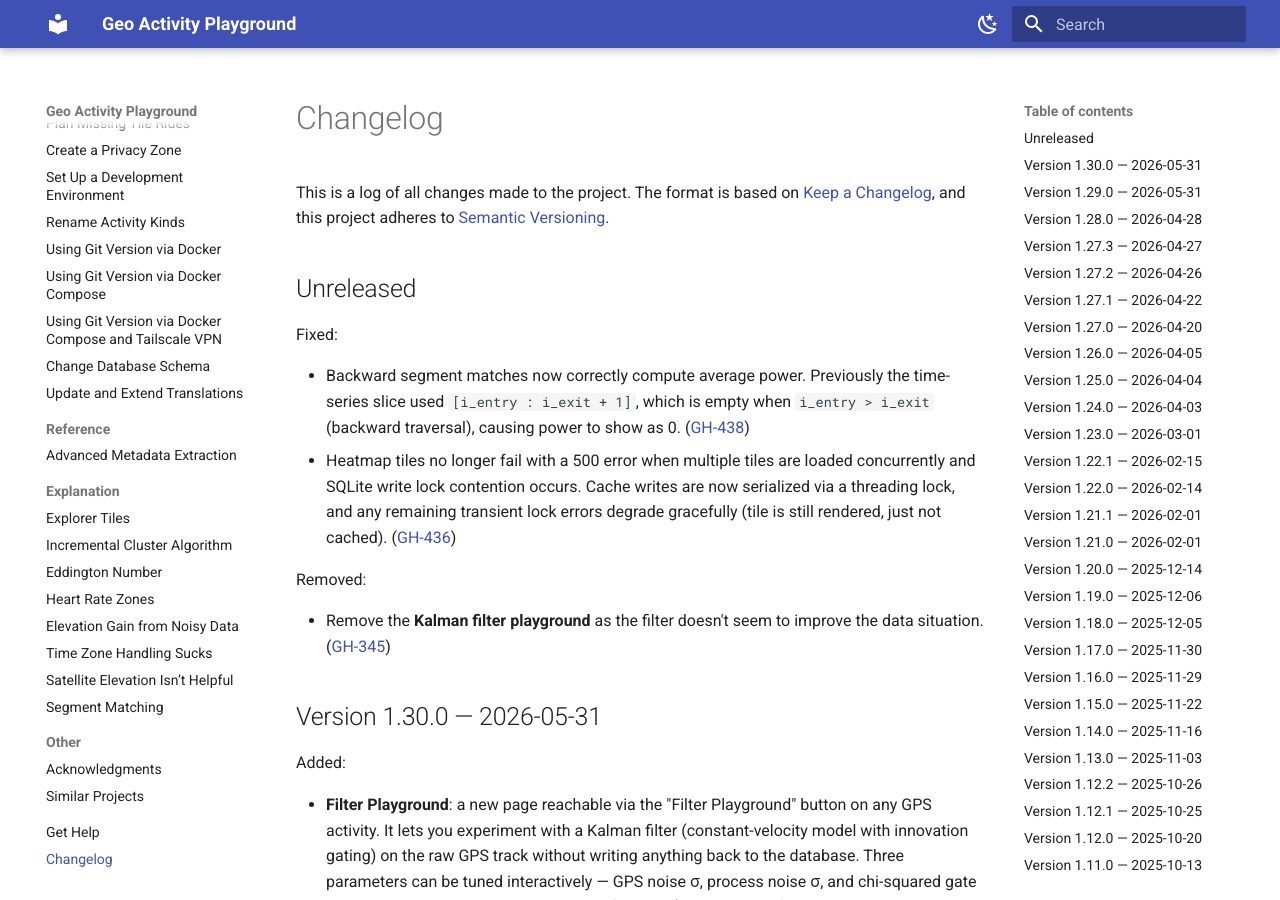
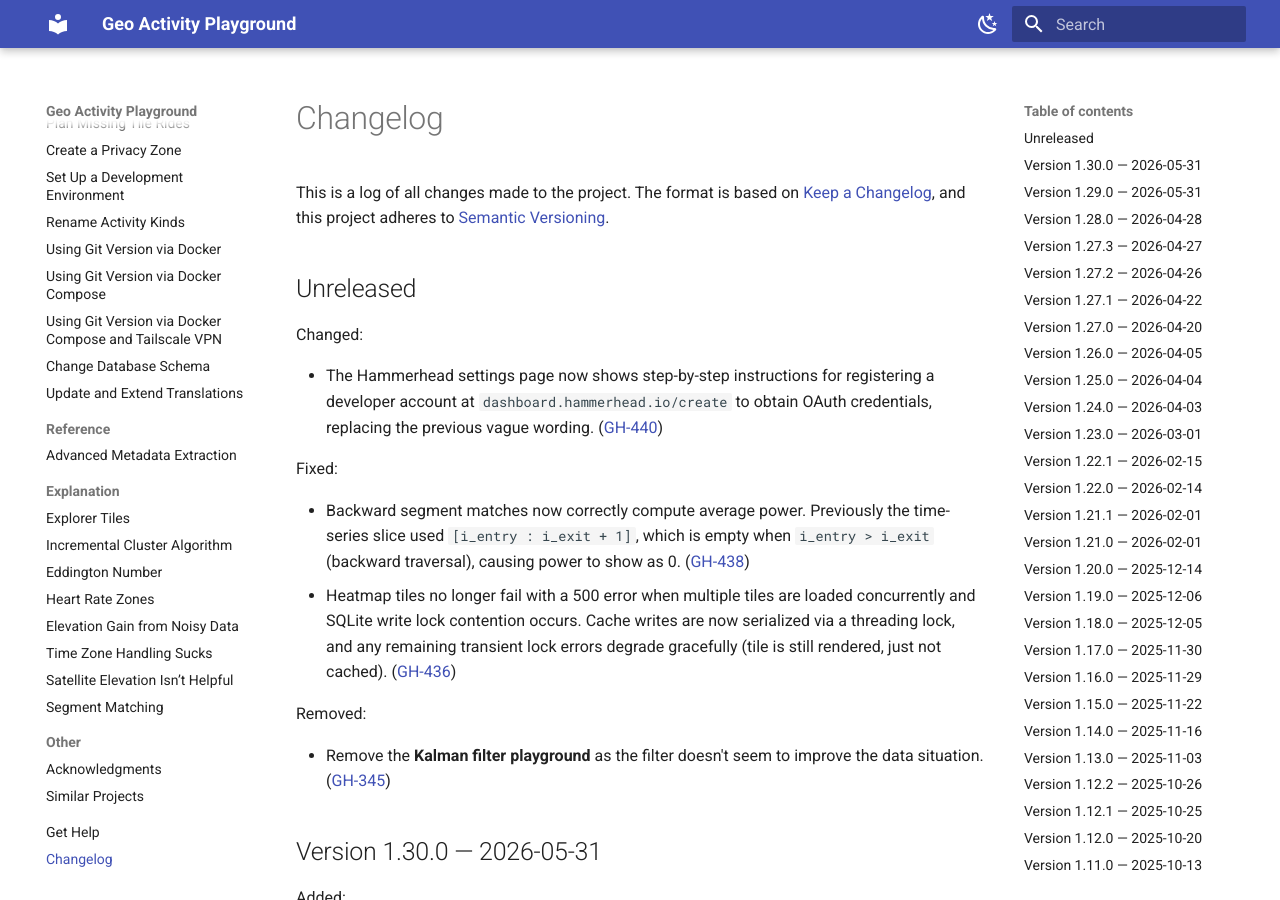
Before and after one commit to martin-ueding/geo-activity-playground, an MkDocs documentation site: the page built from docs/changelog.md, in a window 1280 px wide and 900 px high. Built offline with MkDocs 1.6.1 and Material for MkDocs 9.7.7, drawn with Linux system fonts in a browser that asks for light colours.

Commit message:
docs: add changelog entry for Hammerhead setup instructions
Refs: GH-440

```diff
--- a/docs/changelog.md
+++ b/docs/changelog.md
@@ -16,6 +16,10 @@ Types of changes
 <!-- next version below this line -->
 
 ## Unreleased
+
+Changed:
+
+- The Hammerhead settings page now shows step-by-step instructions for registering a developer account at `dashboard.hammerhead.io/create` to obtain OAuth credentials, replacing the previous vague wording. ([GH-440](https://github.com/martin-ueding/geo-activity-playground/discussions/440))
 
 Fixed:
 
```
